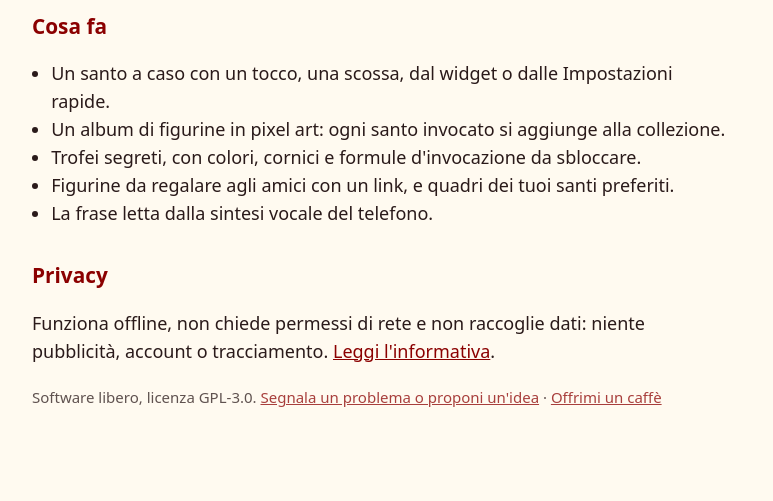
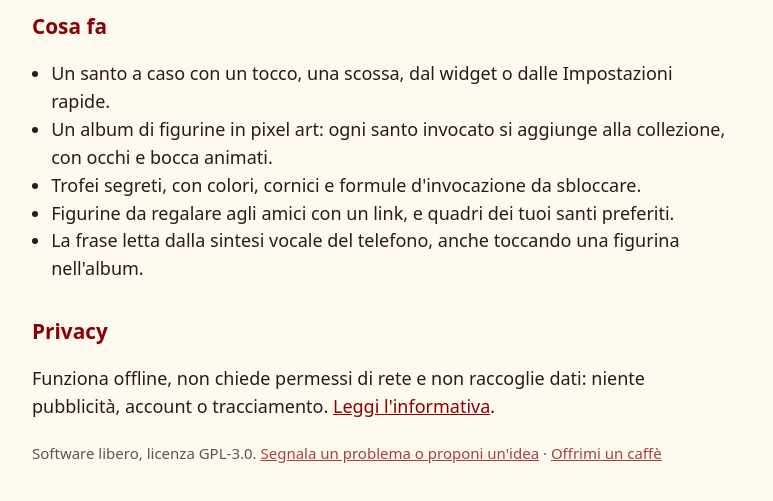
Before and after one commit to demon86rm/demon86rm.github.io, a plain HTML site: page mannaggia/index.html in a window 1280 px wide. Shown: the part 1008-1509 px from the top of the page, without its empty margins (256-1029 px from the left). Before the commit the page ends 1485 px from the top, so only its background shows below. Drawn offline with Linux system fonts and the light colour scheme.

Commit message:
Mannaggia page: 2.2.0 banner, screenshots and features
Co-Authored-By: Claude Opus 5.5 <noreply@anthropic.com>

```diff
--- a/mannaggia/index.html
+++ b/mannaggia/index.html
@@ -45,10 +45,10 @@
   <h2>Cosa fa</h2>
   <ul>
     <li>Un santo a caso con un tocco, una scossa, dal widget o dalle Impostazioni rapide.</li>
-    <li>Un album di figurine in pixel art: ogni santo invocato si aggiunge alla collezione.</li>
+    <li>Un album di figurine in pixel art: ogni santo invocato si aggiunge alla collezione, con occhi e bocca animati.</li>
     <li>Trofei segreti, con colori, cornici e formule d'invocazione da sbloccare.</li>
     <li>Figurine da regalare agli amici con un link, e quadri dei tuoi santi preferiti.</li>
-    <li>La frase letta dalla sintesi vocale del telefono.</li>
+    <li>La frase letta dalla sintesi vocale del telefono, anche toccando una figurina nell'album.</li>
   </ul>
 
   <h2>Privacy</h2>
```
Also changed, not shown: mannaggia/img/banner.png, mannaggia/img/schermata-1.png, mannaggia/img/schermata-2.png, mannaggia/img/schermata-4.png.
